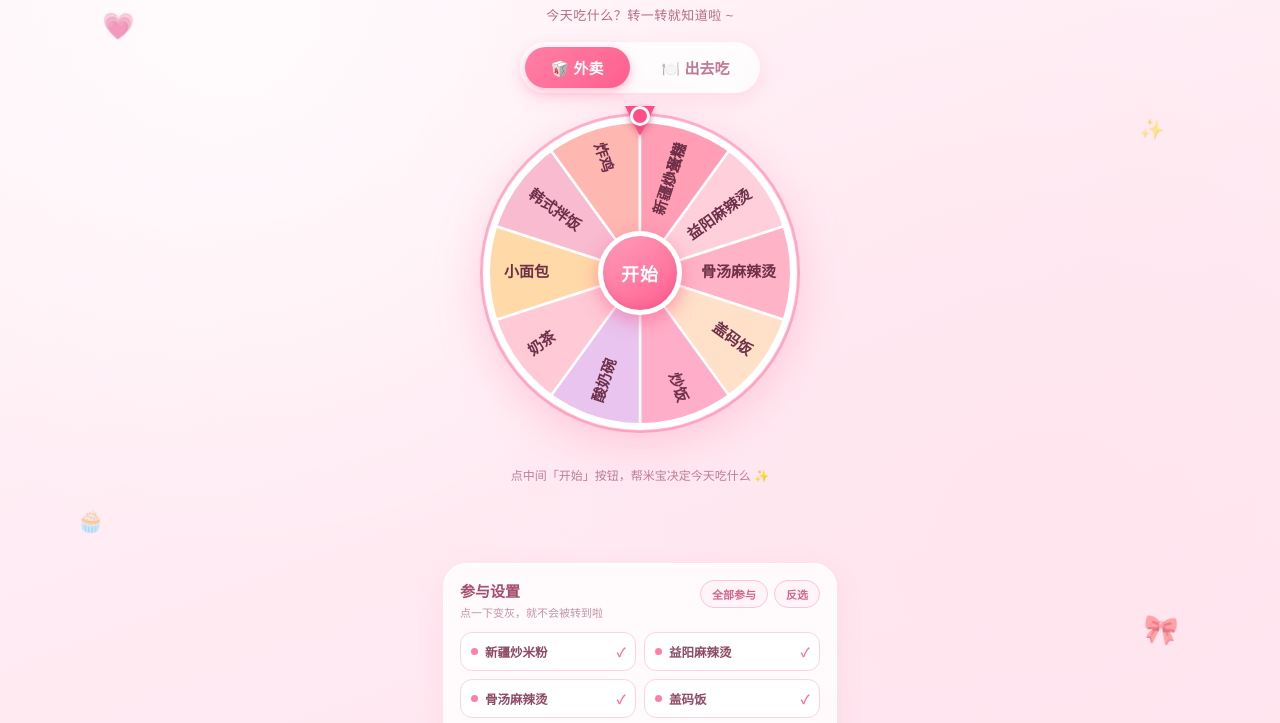
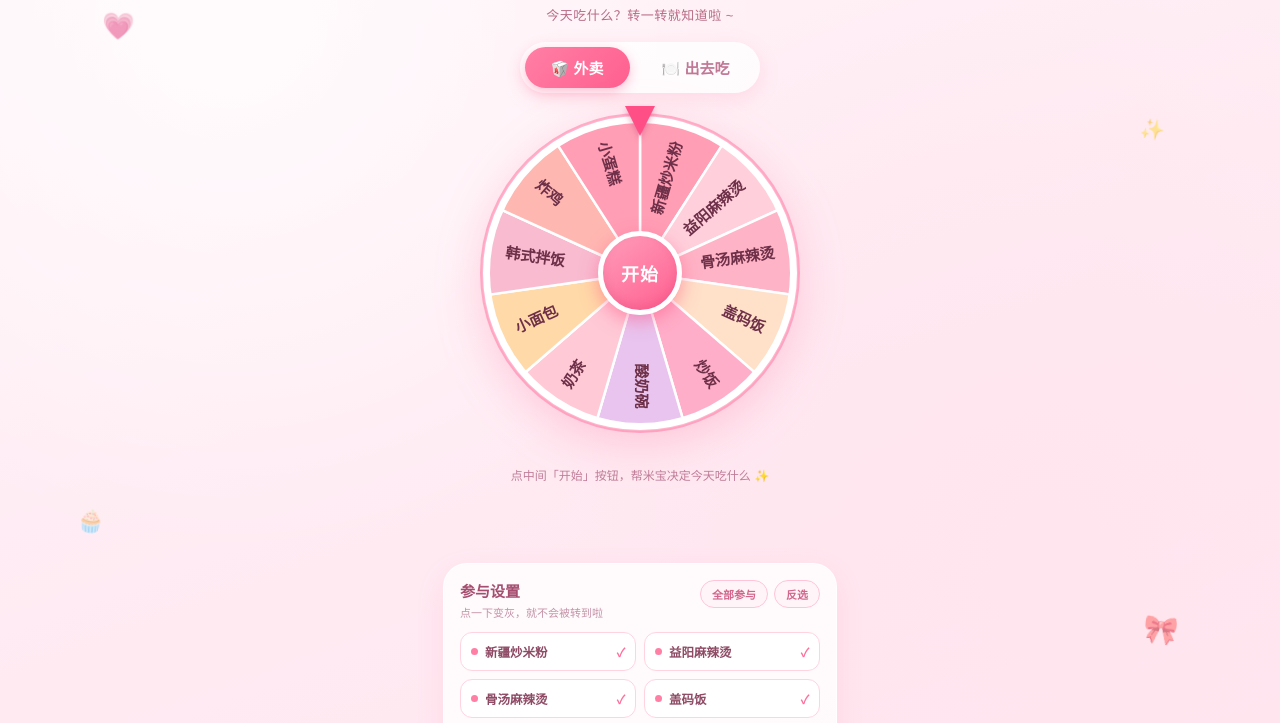
Before and after one commit to jianhailin19971001-prog/mishi, a plain HTML site: page index.html in a window 1280 px wide. Shown: the part 75-798 px from the top of the page. Drawn offline with Linux system fonts and the light colour scheme.

Commit message:
Update index.html

```diff
--- a/index.html
+++ b/index.html
@@ -80,11 +80,7 @@
     border-top: 30px solid #ff4f86;
     filter: drop-shadow(0 3px 3px rgba(190,50,100,.35));
   }
-  .pointer::before {
-    content: ""; position: absolute; top: -30px; left: 50%;transform: translateX(-50%);
-    width: 14px; height: 14px; border-radius: 50%; background: #ff4f86;
-    border: 3px solid #fff; box-shadow: 0 2px 6px rgba(190,50,100,.3);
-  }
+
   .spin-btn {
     position: absolute; left: 50%; top: 50%; transform: translate(-50%, -50%);
     width: 84px; height: 84px; border-radius: 50%; z-index: 3; cursor: pointer;
@@ -249,9 +245,15 @@ canvas.width = SIZE * DPR;
 canvas.height = SIZE * DPR;
 ctx.scale(DPR, DPR);
 const TWO_PI = Math.PI * 2;
-const SEG = TWO_PI / 10;
+let SEG = TWO_PI / DATA[currentKey].length;
+
+// 每次重绘都按当前分类的实际选项数重新分栏
+function updateSeg() {
+  SEG = TWO_PI / DATA[currentKey].length;
+}
 
 function drawWheel() {
+  updateSeg();
   const cx = SIZE / 2, cy = SIZE / 2, r = SIZE / 2 - 8;
   ctx.clearRect(0, 0, SIZE, SIZE);
 
@@ -274,13 +276,15 @@ function drawWheel() {
     ctx.stroke();
   });
 
-  // 文字（保持尽量正向可读）
+  // 文字（保持尽量正向可读，字号随份数自适应）
+  const n = DATA[currentKey].length;
+  const fontSize = n >= 14 ? 11 : n >= 12 ? 12 : n >= 9 ? 15 : 17;
   DATA[currentKey].forEach((label, i) => {
     const a = -Math.PI / 2 + (i + 0.5) * SEG;
     const off = !state[currentKey][i];
     ctx.save();
     ctx.rotate(a);
-    ctx.font = '700 15px "PingFang SC","Microsoft YaHei",sans-serif';
+    ctx.font = '700 ' + fontSize + 'px "PingFang SC","Microsoft YaHei",sans-serif';
     ctx.textBaseline = 'middle';
     ctx.fillStyle = off ? '#A9A9B2' : '#6E3048';
     if (Math.cos(a) < 0) {
@@ -341,6 +345,7 @@ function showResult(name) {
 
 function spin() {
   if (spinning) return;
+  updateSeg();
   const enabled = [];
   DATA[currentKey].forEach((_, i) => { if (state[currentKey][i]) enabled.push(i); });
   if (!enabled.length) { toast('至少保留一个能吃的选项哦～'); return; }
```
